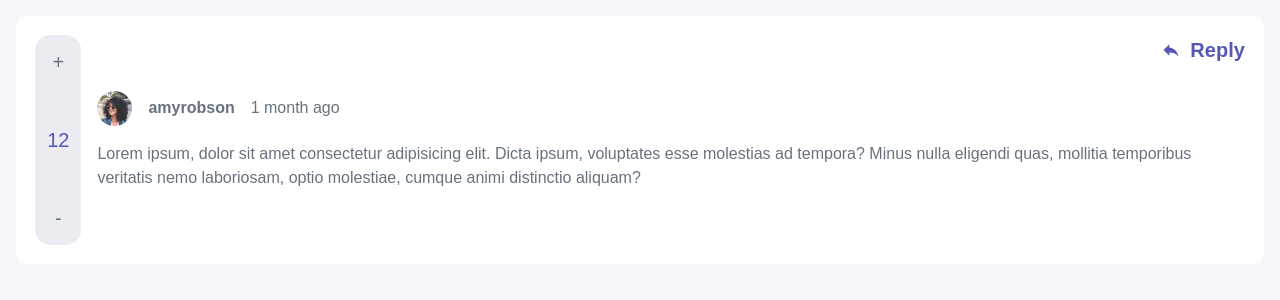
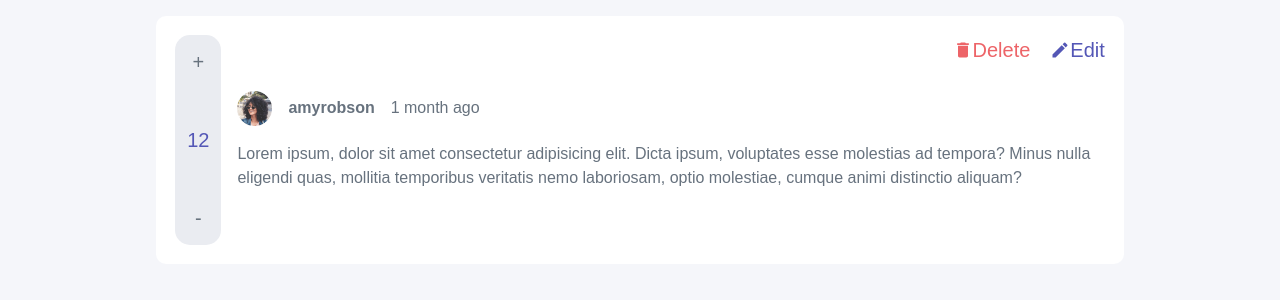
Before and after one commit to nonsoo/interactiveComments, a React (Create React App) app in the folder int-comments-app/: page / in a window 1280 px wide. Shown: the top 300 px of the page. Built offline with nearby package versions, Linux system fonts and the light colour scheme.

Commit message:
fix: styling for delete comment

```diff
--- a/int-comments-app/src/components/Comment.tsx
+++ b/int-comments-app/src/components/Comment.tsx
@@ -1,17 +1,32 @@
-import { FC } from "react";
+import { FC, useState } from "react";
 import "../styles/Comps/Comp.css";
 
-import { MdReply } from "react-icons/md";
+import { MdReply, MdEdit, MdDelete } from "react-icons/md";
 
 import ProfileImg from "../Imgs/avatars/image-amyrobson.png";
 
 const Comment: FC = () => {
+  const [commentRating, setCommentRating] = useState<number>(12);
+
+  const onIncrement = () => {
+    setCommentRating((prev) => prev + 1);
+  };
+
+  const onDecrement = () => {
+    if (commentRating > 0) {
+      setCommentRating((prev) => prev - 1);
+    }
+  };
   return (
     <section className="commentCon">
       <div className="rating">
-        <p className="rating__Rate">+</p>
-        <p className="rating__number">12</p>
-        <p className="rating__Rate">-</p>
+        <p className="rating__Rate" onClick={() => onIncrement()}>
+          +
+        </p>
+        <p className="rating__number">{commentRating}</p>
+        <p className="rating__Rate" onClick={() => onDecrement()}>
+          -
+        </p>
       </div>
 
       <div className="comment">
@@ -30,8 +45,23 @@ const Comment: FC = () => {
       </div>
 
       <div className="options">
-        <MdReply />
-        <span className="replyBtn__text">Reply</span>
+        {true ? (
+          <div className="UserOptions">
+            <div className="UserOptions__Delete">
+              <MdDelete className="UserOptions__Delete--Icon" />
+              <span className="UserOptions__Delete--Text">Delete</span>
+            </div>
+            <div className="UserOptions__Edit">
+              <MdEdit className="UserOptions__Delete--Icon" />
+              <span className="UserOptions__Delete--Text">Edit</span>
+            </div>
+          </div>
+        ) : (
+          <div className="replyBtn">
+            <MdReply />
+            <span className="replyBtn__text">Reply</span>
+          </div>
+        )}
       </div>
     </section>
   );
--- a/int-comments-app/src/styles/Comps/Comp.css
+++ b/int-comments-app/src/styles/Comps/Comp.css
@@ -12,7 +12,7 @@
   border-radius: 15px;
 
   grid-row: 2/3;
-  width: max-content;
+  width: 100%;
 }
 
 .rating__Rate {
@@ -28,6 +28,35 @@
 }
 
 .options {
+  grid-row: 2/3;
+}
+
+.UserOptions {
+  display: flex;
+  justify-content: center;
+  align-items: center;
+  gap: 1em;
+  font-size: var(--fs-sec);
+}
+
+.UserOptions__Delete {
+  color: var(--col-soft-red);
+  cursor: pointer;
+
+  display: flex;
+  justify-content: center;
+  align-items: center;
+}
+
+.UserOptions__Edit {
+  cursor: pointer;
+  color: var(--col-mod-blue);
+  display: flex;
+  justify-content: center;
+  align-items: center;
+}
+
+.replyBtn {
   display: flex;
   justify-content: center;
   align-items: center;
@@ -37,8 +66,6 @@
   cursor: pointer;
   color: var(--col-mod-blue);
   gap: 0.45em;
-
-  grid-row: 2/3;
 }
 
 .replyBtn__text {
--- a/int-comments-app/src/styles/layout.css
+++ b/int-comments-app/src/styles/layout.css
@@ -70,7 +70,7 @@ body {
 }
 
 .App {
-  max-width: 1440px;
+  max-width: 1000px;
   margin: 0 auto;
   padding: 1em;
 }
```
